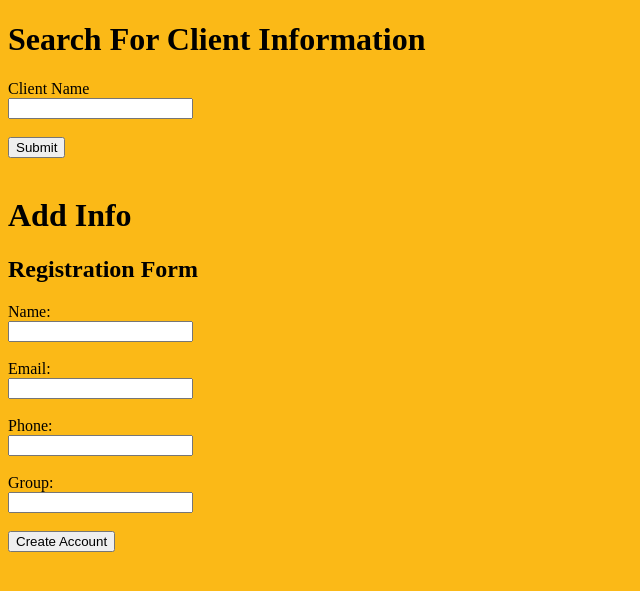
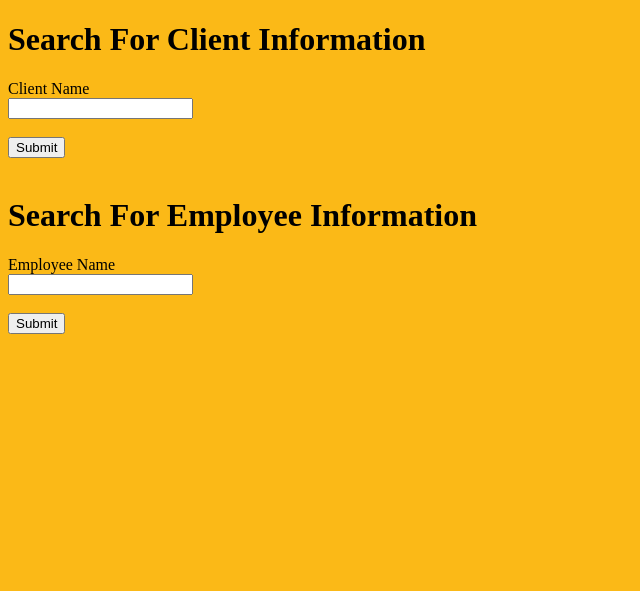
Before and after one commit to IceshadeComets/SQLTrainDatabase, a PHP site: page /home.php in a window 1280 px wide. Shown: the top 591 px of the page, without its empty margins (0-640 px from the left). Run offline with PHP 8.4, Linux system fonts and the light colour scheme.

Commit message:
Commit 2: Home Has Employee Information

```diff
--- a/SQLTableCode/home.php
+++ b/SQLTableCode/home.php
@@ -53,27 +53,59 @@ if ($mysqli->connect_errno) {
     else{
         //echo "<h2>No results found.</h2>";
     }
-    mysqli_close($mysqli);
 }
          ?>
 
-	<h1> Add Info</h1>
-	<div><h2>Registration Form</h2></div>
-	<form action='home.php' method="POST">
-		<label for="user">Name:</label><br>
-		<input type='text' name= 'name' id="name" required/> <br> <br>
+<h1> Search For Employee Information</h1>
+    <form action='home.php' method="POST">
+        <label for="user">Employee Name</label><br>
+        <input type='text' name= 'name' id="name" required/> <br> <br>
+        <input type='submit' name= 'empsearch' id="empsearch" required/> <br> <br>
+    </form>
 
-		<label for="email">Email:</label><br>
-		<input type='text' name= 'email' id="email" required/> <br> <br>
+    <?php if ($_SERVER["REQUEST_METHOD"] == "POST" && isset($_POST["empsearch"])) {
+    // Note for this crap, we will need to later sort this out by user type, etc User is Supervisor/CEo
+    // Retrieve the input data to display
+    $name = $_POST["name"];
+    $result = mysqli_query($mysqli,"SELECT * FROM employee as E WHERE E.firstname = '$name'");
+    if($result->num_rows >= 1){
+        echo "<h2>Search Results:</h2>";
+        echo "<table border='1'>
+        <tr>
+        <th>SSN</th>
+        <th>CEOSSN</th>
+        <th>Address</th>
+        <th>FirstName</th>
+        <th>MiddleName</th>
+        <th>LastName</th>
+        <th>Birthdate</th>
+        <th>Salary</th>
+        <th>Sex</th>
+        </tr>";
+        while($row = mysqli_fetch_array($result))
+        {
+            echo "<tr>";
+            echo "<td>" . $row['SSN'] . "</td>";
+            echo "<td>" . $row['CEOSSN'] . "</td>";
+            echo "<td>" . $row['Address'] . "</td>";
+            echo "<td>" . $row['FirstName'] . "</td>";
+            echo "<td>" . $row['MiddleName'] . "</td>";
+            echo "<td>" . $row['LastName'] . "</td>";
+            echo "<td>" . $row['Birthdate'] . "</td>";
+            echo "<td>" . $row['Salary'] . "</td>";
+            echo "<td>" . $row['Sex'] . "</td>";
+            echo "</tr>";
+        }
+        echo "</table>";
+    }
+    else{
+        //echo "<h2>No results found.</h2>";
+    }
+}
+         ?>
 
-		<label for="phone">Phone:</label><br>
-		<input type='text' name= 'phone' id="phone" required/> <br> <br>
 
-		<label for="ngroup">Group:</label><br>
-		<input type='text' name= 'ngroup' id="ngroup" required/> <br> <br>
 
-		<input type='submit' name= 'create' value='Create Account' required/> <br> <br>
-	</form>
 
 </body>
 </html>
```
